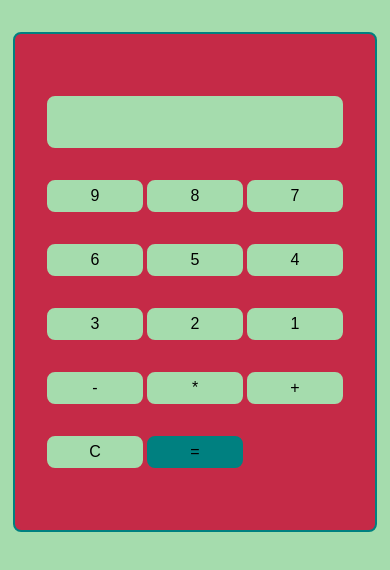
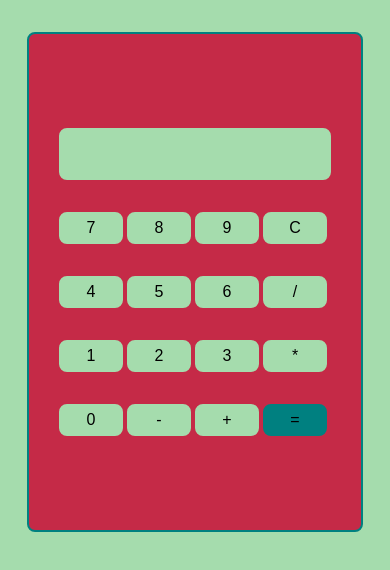
Before and after one commit to leiteav/estudos-js-simplecalc, a plain HTML site: page index.html in a window 390 px wide. Drawn offline with Linux system fonts and the light colour scheme.

Commit message:
fix : button ordering and style

```diff
--- a/index.html
+++ b/index.html
@@ -13,27 +13,27 @@
             <form name="calculator">
                 <input type="text" id="result">
                 <div>
+                    <input type="button" value="7"  onclick="insert(value)">
+                    <input type="button" value="8"  onclick="insert(value)">
                     <input type="button" value="9" onclick="insert(value)">
-                    <input type="button" value="8"  onclick="insert(value)">
-                    <input type="button" value="7"  onclick="insert(value)">
+                    <input type="reset" value="C">
                 </div>
                 <div>
+                    <input type="button" value="4" onclick="insert(value)">
+                    <input type="button" value="5" onclick="insert(value)">
                     <input type="button" value="6" onclick="insert(value)">
-                    <input type="button" value="5" onclick="insert(value)">
-                    <input type="button" value="4" onclick="insert(value)">
+                    <input type="button" name="division" value="/" onclick="insert(value)">
                 </div>
                 <div>
+                    <input type="button" value="1" onclick="insert(value)">
+                    <input type="button" value="2" onclick="insert(value)">
                     <input type="button" value="3" onclick="insert(value)">
-                    <input type="button" value="2" onclick="insert(value)">
-                    <input type="button" value="1" onclick="insert(value)">
+                    <input type="button" name="multiplication" value="*" onclick="insert(value)">
                 </div>
                 <div>
+                    <input type="button" value="0" onclick="insert(value)">
                     <input type="button" name="subtract" value="-" onclick="insert(value)">
-                    <input type="button" name="multiplication" value="*" onclick="insert(value)">
                     <input type="button" name="sum" value="+" onclick="insert(value)">
-                </div>
-                <div>
-                    <input type="reset" value="C">
                     <input type="button"value="=" onclick="calc()">
                 </div>
             </form>
--- a/script.js
+++ b/script.js
@@ -1,19 +1,22 @@
+clear = () =>{
+    document.getElementById("result").value = "";
+}
 
 insert = (number) => {
     document.getElementById("result").value += number;
 }
 
-calc =()=> {
-
+calc = () => {
     let result = document.getElementById("result").value;
     if(result ==""){
-        alert("Error! Check the numbers and try again. ")
+        alert("Error! Check the numbers and try again. ");
+        clear();
     }else{
         try {
             document.getElementById("result").value = eval(result)
             }catch {
-                alert("Error! Check the numbers and try again. ")
+                alert("Error! Check the numbers and try again. ");
+                clear();
             }
         }
-
 }
--- a/style.css
+++ b/style.css
@@ -18,12 +18,13 @@ main {
     border: 2px teal solid;
 }
 #result {
-    width: 360px;
+    width: 390px;
     height: 46px;
+    text-align: right;
 }
 input {
     height: 32px;
-    width: 120px;
+    width: 96px;
     margin: 16px 0px;
     border: 2px rgb(165, 220, 173) solid;
     border-radius: 8px;
@@ -36,14 +37,12 @@ div:last-child input:last-child {
 }
 @media screen and (max-width: 750px) {
     .container {
-        width: 360px;
+        width: 332px;
     }
-
     #result {
-        width: 288px;
+        width: 264px;
     }
-
     input {
-        width: 96px;
+        width: 64px;
     }
 }
```
